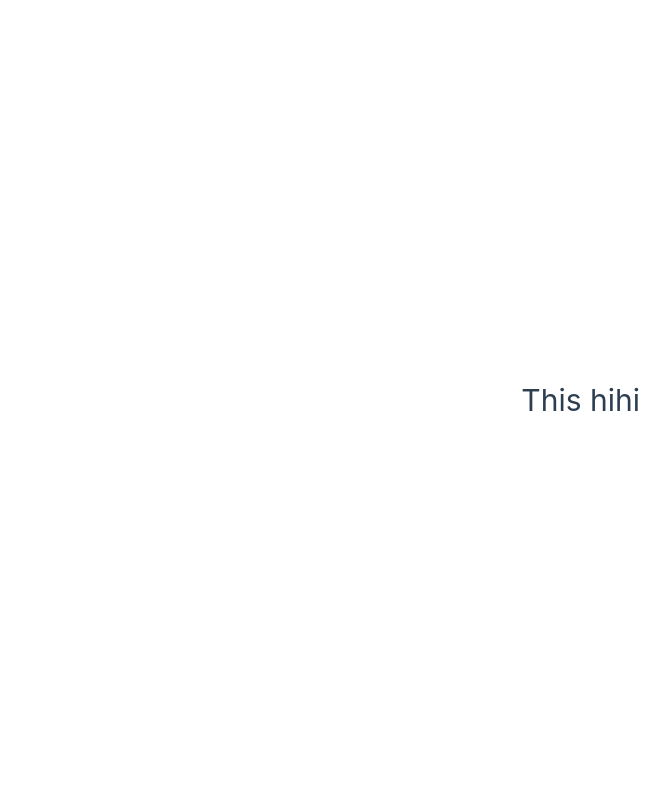
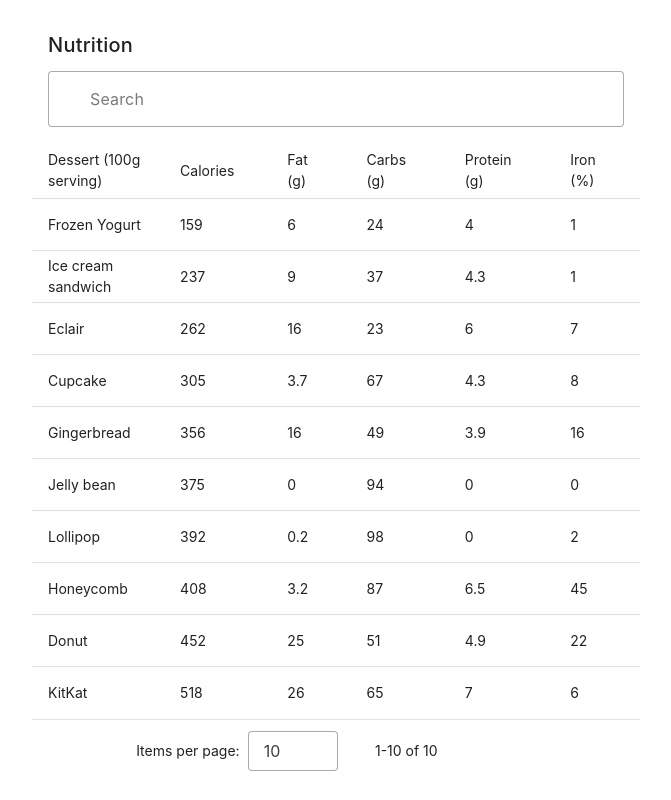
Before and after one commit to trinh7293/quanly_giai, a Vue app: page / in a window 1280 px wide. Shown: the whole page, without its empty margins (0-671 px from the left). Built offline with nearby package versions, Linux system fonts and the light colour scheme; the HTML template or start-up script is replaced by a standard one.

Commit message:
add vuetify

```diff
--- a/package.json
+++ b/package.json
@@ -18,7 +18,8 @@
   "dependencies": {
     "pinia": "^3.0.4",
     "vue": "^3.5.25",
-    "vue-router": "^4.6.3"
+    "vue-router": "^4.6.3",
+    "vuetify": "^3.11.3"
   },
   "devDependencies": {
     "@tsconfig/node24": "^24.0.3",
--- a/src/App.vue
+++ b/src/App.vue
@@ -1,9 +1,9 @@
 <script setup lang="ts">
-import MatchCard from './components/MatchCard.vue'
+import MatchData from './components/MatchData.vue'
 </script>
 
 <template>
-  <MatchCard />
+  <MatchData />
 </template>
 
 <style scoped></style>
--- /dev/null
+++ b/src/components/MatchData.vue
@@ -0,0 +1,124 @@
+<template>
+  <v-card
+    title="Nutrition"
+    flat
+  >
+    <template v-slot:text>
+      <v-text-field
+        v-model="search"
+        label="Search"
+        prepend-inner-icon="mdi-magnify"
+        variant="outlined"
+        hide-details
+        single-line
+      ></v-text-field>
+    </template>
+
+    <v-data-table
+      :headers="headers"
+      :items="desserts"
+      :search="search"
+    ></v-data-table>
+  </v-card>
+</template>
+
+<script setup lang="ts">
+  import { ref } from 'vue'
+
+  const search = ref('')
+  const headers = [
+    {
+      align: "start" as const,
+      key: 'name',
+      sortable: false,
+      title: 'Dessert (100g serving)',
+    },
+    { key: 'calories', title: 'Calories' },
+    { key: 'fat', title: 'Fat (g)' },
+    { key: 'carbs', title: 'Carbs (g)' },
+    { key: 'protein', title: 'Protein (g)' },
+    { key: 'iron', title: 'Iron (%)' },
+  ]
+  const desserts = [
+    {
+      name: 'Frozen Yogurt',
+      calories: 159,
+      fat: 6,
+      carbs: 24,
+      protein: 4,
+      iron: 1,
+    },
+    {
+      name: 'Ice cream sandwich',
+      calories: 237,
+      fat: 9,
+      carbs: 37,
+      protein: 4.3,
+      iron: 1,
+    },
+    {
+      name: 'Eclair',
+      calories: 262,
+      fat: 16,
+      carbs: 23,
+      protein: 6,
+      iron: 7,
+    },
+    {
+      name: 'Cupcake',
+      calories: 305,
+      fat: 3.7,
+      carbs: 67,
+      protein: 4.3,
+      iron: 8,
+    },
+    {
+      name: 'Gingerbread',
+      calories: 356,
+      fat: 16,
+      carbs: 49,
+      protein: 3.9,
+      iron: 16,
+    },
+    {
+      name: 'Jelly bean',
+      calories: 375,
+      fat: 0,
+      carbs: 94,
+      protein: 0,
+      iron: 0,
+    },
+    {
+      name: 'Lollipop',
+      calories: 392,
+      fat: 0.2,
+      carbs: 98,
+      protein: 0,
+      iron: 2,
+    },
+    {
+      name: 'Honeycomb',
+      calories: 408,
+      fat: 3.2,
+      carbs: 87,
+      protein: 6.5,
+      iron: 45,
+    },
+    {
+      name: 'Donut',
+      calories: 452,
+      fat: 25,
+      carbs: 51,
+      protein: 4.9,
+      iron: 22,
+    },
+    {
+      name: 'KitKat',
+      calories: 518,
+      fat: 26,
+      carbs: 65,
+      protein: 7,
+      iron: 6,
+    },
+  ]
+</script>
--- a/src/main.ts
+++ b/src/main.ts
@@ -6,9 +6,21 @@
 import App from './App.vue'
 import router from './router'
 
+import 'vuetify/styles'
+
+import { createVuetify } from 'vuetify'
+import * as components from 'vuetify/components'
+import * as directives from 'vuetify/directives'
+
+const vuetify = createVuetify({
+  components,
+  directives,
+})
+
 const app = createApp(App)
 
 app.use(createPinia())
 app.use(router)
+app.use(vuetify)
 
 app.mount('#app')
```
Also changed, not shown: 1 other file (tests, documents, lock files or other folders).
